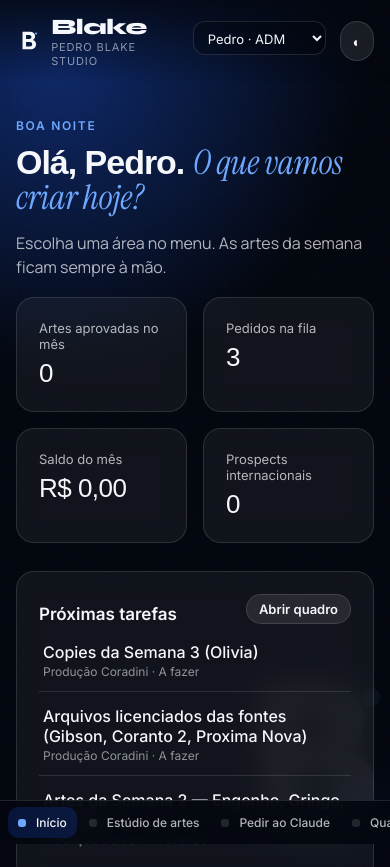
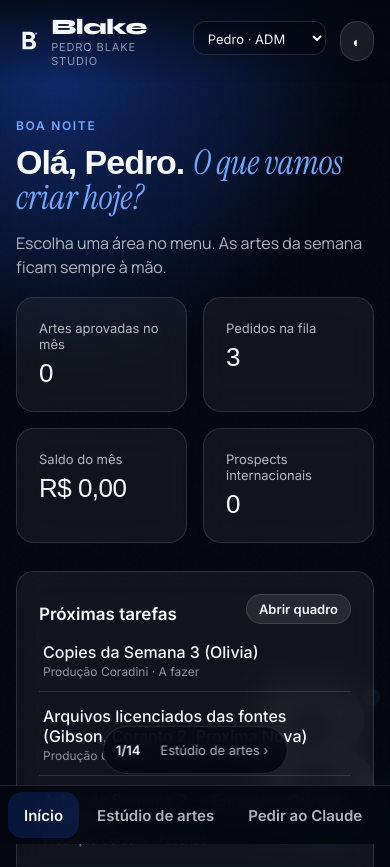
Before and after one commit to pedroblakeoficial-boop/blake, a plain HTML site: page index.html in a window 390 px wide. Shown: the top 867 px of the page. Drawn offline with Linux system fonts and the light colour scheme; a web font is replaced by a local one.

Commit message:
Celular: passar para o lado troca de tela, barra maior e faixa com a tela anterior/próxima
Co-Authored-By: Claude Opus 5.5 <noreply@anthropic.com>

```diff
--- a/index.html
+++ b/index.html
@@ -84,6 +84,13 @@ main{padding:8px clamp(16px,2.6vw,36px) 80px;min-width:0}
 .ped-item>div{flex:1;min-width:0}.ped-item b{display:block;font-size:14px;font-weight:600;overflow-wrap:anywhere}.ped-item small{color:var(--txt3);font-size:12px}
 #ped-form textarea,#ped-form select,#ped-repo{width:100%;box-sizing:border-box}
 @media (display-mode:standalone){body{padding-top:env(safe-area-inset-top)}}
+/* celular: arrastar para o lado troca de tela; faixa mostra a tela anterior e a próxima */
+#troca-tela{display:none;position:fixed;z-index:31;left:50%;transform:translateX(-50%);bottom:calc(70px + env(safe-area-inset-bottom));align-items:center;gap:6px;padding:6px 8px;border-radius:999px;background:color-mix(in srgb,var(--bg0) 88%,transparent);border:1px solid var(--borda);backdrop-filter:blur(12px);font-size:13px;color:var(--txt2);max-width:calc(100vw - 24px);white-space:nowrap}
+#troca-tela button{background:none;border:0;color:var(--txt2);font:inherit;padding:6px 10px;border-radius:999px;min-height:34px;max-width:38vw;overflow:hidden;text-overflow:ellipsis}#troca-tela button:active{background:var(--glass2)}
+#troca-tela b{color:var(--txt);font-weight:600;padding:0 4px}
+@keyframes entraDir{from{opacity:.2;transform:translateX(40px)}to{opacity:1;transform:none}}@keyframes entraEsq{from{opacity:.2;transform:translateX(-40px)}to{opacity:1;transform:none}}
+.pagina.entra-dir{animation:entraDir .28s ease-out}.pagina.entra-esq{animation:entraEsq .28s ease-out}
+@media (prefers-reduced-motion:reduce){.pagina.entra-dir,.pagina.entra-esq{animation:none}}
 .semana{position:sticky;top:68px;height:calc(100vh - 68px);overflow:auto;padding:10px 16px 30px;border-left:1px solid var(--borda)}
 .semana h3{font-size:15px}.semana .sub{font-size:12px;color:var(--txt3);margin:2px 0 12px}
 .semana .marca-sem{font-size:12px;letter-spacing:.08em;text-transform:uppercase;color:var(--txt3);margin:14px 0 6px}
@@ -95,8 +102,9 @@ main{padding:8px clamp(16px,2.6vw,36px) 80px;min-width:0}
 @media(max-width:1280px){.app{grid-template-columns:200px minmax(0,1fr)}.semana{grid-column:2;position:static;height:auto;border-left:0;border-top:1px solid var(--borda)}.semana .artes{grid-template-columns:repeat(6,minmax(0,1fr))}}
 @media(max-width:820px){.app{grid-template-columns:minmax(0,1fr)}.semana{grid-column:1}
   .lateral{position:fixed;z-index:30;left:0;right:0;bottom:0;top:auto;height:auto;display:flex;gap:2px;overflow-x:auto;padding:6px 8px calc(6px + env(safe-area-inset-bottom));border-right:0;border-top:1px solid var(--borda);background:color-mix(in srgb,var(--bg0) 92%,transparent);backdrop-filter:blur(12px)}
-  .lateral .grupo{display:none}.lateral a{flex:none;font-size:12px;padding:8px 10px}.lateral a small{display:none}
-  main{padding-bottom:110px}#resumo-inicio{grid-template-columns:1fr 1fr}#resumo-inicio .v{font-size:26px}.perfil-sel span{display:none}.semana .artes{grid-template-columns:repeat(3,minmax(0,1fr))}}
+  .lateral .grupo{display:none}.lateral a{flex:none;font-size:15px;font-weight:600;padding:12px 16px;min-height:46px;box-sizing:border-box;border-radius:14px}.lateral a i{display:none}.lateral a small{display:none}
+  #troca-tela{display:flex}
+  main{padding-bottom:150px}#resumo-inicio{grid-template-columns:1fr 1fr}#resumo-inicio .v{font-size:26px}.perfil-sel span{display:none}.semana .artes{grid-template-columns:repeat(3,minmax(0,1fr))}}
 /* Quadro (Trello/ClickUp) */
 .kb{display:grid;grid-auto-flow:column;grid-auto-columns:minmax(260px,300px);gap:14px;overflow-x:auto;padding-bottom:12px;align-items:start}
 .kb-lista{background:var(--glass);border:1px solid var(--borda);border-radius:16px;padding:12px;display:flex;flex-direction:column;gap:8px;min-height:120px}
@@ -926,10 +934,29 @@ function pode(pag){const p=perfil();if(p.papel==='adm')return true;const it=MENU
 function rLateral(pag){$('#lateral').innerHTML=MENU.map(([g,its])=>{const vis=its.filter(i=>pode(i[0]));return vis.length?`<div class="grupo">${g}</div>`+vis.map(([k,n,r])=>`<a href="#${k}" class="${k===pag?'on':''}"><i></i>${n==='Prospecção internacional'&&S.globalNome?esc(S.globalNome):n}${r==='adm'?'<small>ADM</small>':''}</a>`).join(''):''}).join('')}
 function ir(){
   const p=(location.hash.slice(1)||'inicio');let pag=RENDER[p]?p:'inicio';if(!pode(pag)){pag='inicio';toast('Essa área não está liberada para este perfil')}
-  $$('.pagina').forEach(s=>s.classList.toggle('ativa',s.dataset.pag===pag));
-  rLateral(pag);RENDER[pag]();rSemana();window.scrollTo({top:0});
+  $$('.pagina').forEach(s=>{s.classList.toggle('ativa',s.dataset.pag===pag);s.classList.remove('entra-dir','entra-esq')});
+  if(dirTela){const el=$(`[data-pag=${pag}]`);void el.offsetWidth;el.classList.add(dirTela>0?'entra-dir':'entra-esq');dirTela=0}
+  rLateral(pag);RENDER[pag]();rSemana();window.scrollTo({top:0});rTrocaTela(pag);
+  const on=$('#lateral a.on');if(on&&innerWidth<=820)on.scrollIntoView({inline:'center',block:'nearest',behavior:'smooth'});
 }
 addEventListener('hashchange',ir);
+/* ---------- Celular: passar para o lado troca de tela (Pedro, 25/11: "passar para o lado, sem ficar apertando embaixo") ---------- */
+var dirTela=0;
+const ordemTelas=()=>MENU.flatMap(g=>g[1]).map(i=>i[0]).filter(pode);
+const nomeTela=k=>{const it=MENU.flatMap(g=>g[1]).find(i=>i[0]===k);return it?(it[1]==='Prospecção internacional'&&S.globalNome?S.globalNome:it[1]):''};
+function vaiTela(d){const o=ordemTelas(),at=location.hash.slice(1)||'inicio',i=Math.max(0,o.indexOf(at)),n=o[i+d];if(!n)return;dirTela=d;location.hash='#'+n}
+function rTrocaTela(pag){let el=$('#troca-tela');if(!el){el=document.createElement('nav');el.id='troca-tela';el.setAttribute('aria-label','Tela anterior e próxima');document.body.appendChild(el)}
+  const o=ordemTelas(),i=o.indexOf(pag),ant=o[i-1],prox=o[i+1];
+  el.innerHTML=(ant?`<button type="button" data-tela="-1" aria-label="Ir para ${esc(nomeTela(ant))}">‹ ${esc(nomeTela(ant))}</button>`:'')+`<b>${i+1}/${o.length}</b>`+(prox?`<button type="button" data-tela="1" aria-label="Ir para ${esc(nomeTela(prox))}">${esc(nomeTela(prox))} ›</button>`:'')}
+document.addEventListener('click',e=>{const b=e.target.closest('[data-tela]');if(b)vaiTela(+b.dataset.tela)});
+// o gesto só vale fora de campos, artes, quadros e listas que já rolam para o lado
+function rolaProLado(el){for(;el&&el!==document.body;el=el.parentElement){const s=getComputedStyle(el);if(/(auto|scroll)/.test(s.overflowX)&&el.scrollWidth>el.clientWidth+4)return true}return false}
+let tqX=null,tqY=0,tqT=0;
+document.addEventListener('touchstart',e=>{tqX=null;if(innerWidth>820||e.touches.length!==1)return;const t=e.target;
+  if(t.closest('input,textarea,select,canvas,dialog,.kb,.lateral,#troca-tela,[data-noswipe]')||rolaProLado(t))return;
+  tqX=e.touches[0].clientX;tqY=e.touches[0].clientY;tqT=Date.now()},{passive:true});
+document.addEventListener('touchend',e=>{if(tqX===null)return;const t=e.changedTouches[0],dx=t.clientX-tqX,dy=t.clientY-tqY;tqX=null;
+  if(Date.now()-tqT>800||Math.abs(dx)<70||Math.abs(dx)<Math.abs(dy)*1.6)return;vaiTela(dx<0?1:-1)},{passive:true});
 
 /* ---------- PEDIDOS AO CLAUDE ----------
    Cada pedido vira uma issue (etiqueta "pedido") no repositório do Blake no GitHub.
--- a/sw.js
+++ b/sw.js
@@ -1,6 +1,6 @@
 // Blake — modo offline. Página: rede primeiro (pega a versão nova), cópia guardada se estiver sem internet.
 // Imagens e fontes: cópia guardada primeiro (rápido), atualiza em segundo plano.
-const CACHE = 'blake-v1';
+const CACHE = 'blake-v2';
 const BASE = ['./', './index.html', './manifest.webmanifest', './app/icone-192.png', './app/icone-512.png'];
 
 self.addEventListener('install', e => {
```
